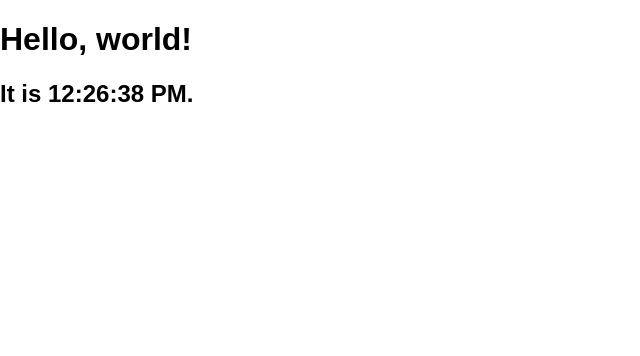
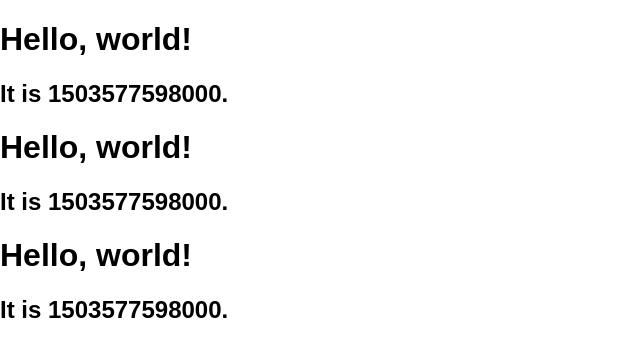
Before and after one commit to himani-webonise/ReactPOC, a React (Create React App) app: page / in a window 1280 px wide. Shown: the top 356 px of the page, without its empty margins (0-640 px from the left). Built offline with nearby package versions, Linux system fonts and the light colour scheme.

Commit message:
Lifecycle and state: component calling at multiple time

```diff
--- a/src/index.js
+++ b/src/index.js
@@ -9,7 +9,7 @@ class Clock extends React.Component {
 
     constructor(props) {
         super(props);
-        this.state = {date: new Date()};
+        this.state = { date: new Date().getTime() };
     }
 
     // The componentDidMount() hook runs after the component output has been rendered to the DOM.
@@ -25,8 +25,9 @@ class Clock extends React.Component {
     }
 
     tick() {
+        var date = new Date().getTime()
         this.setState({
-          date: new Date()
+          date: date
         });
     }
 
@@ -34,15 +35,24 @@ class Clock extends React.Component {
         return (
           <div>
             <h1>Hello, world!</h1>
-            <h2>It is {this.state.date.toLocaleTimeString()}.</h2>
+            <h2>It is {this.state.date}.</h2>
           </div>
         )
     }
 }
 
+function Application() {
+  return (
+    <div>
+      <Clock />
+      <Clock />
+      <Clock />
+    </div>
+  );
+}
 
 ReactDOM.render(
-    <Clock/>,
+    <Application/>,
     document.getElementById('root')
 );
 
```
